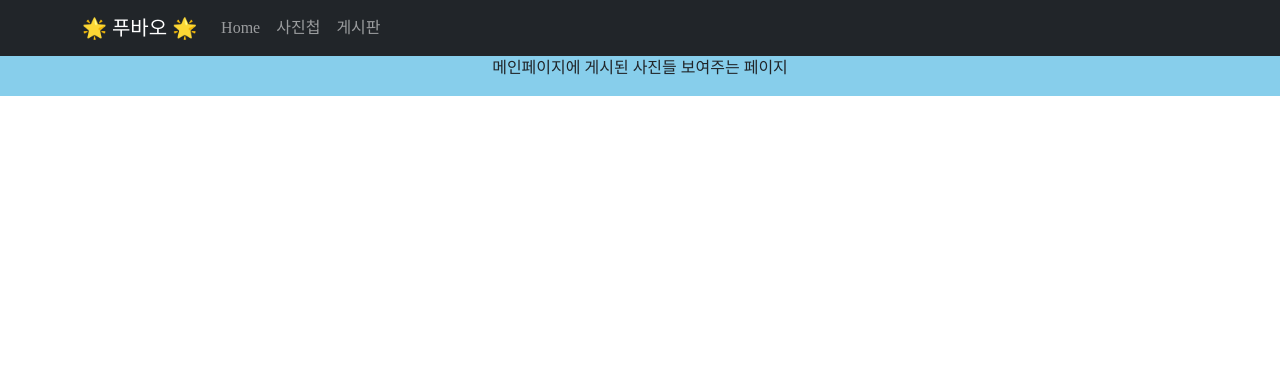
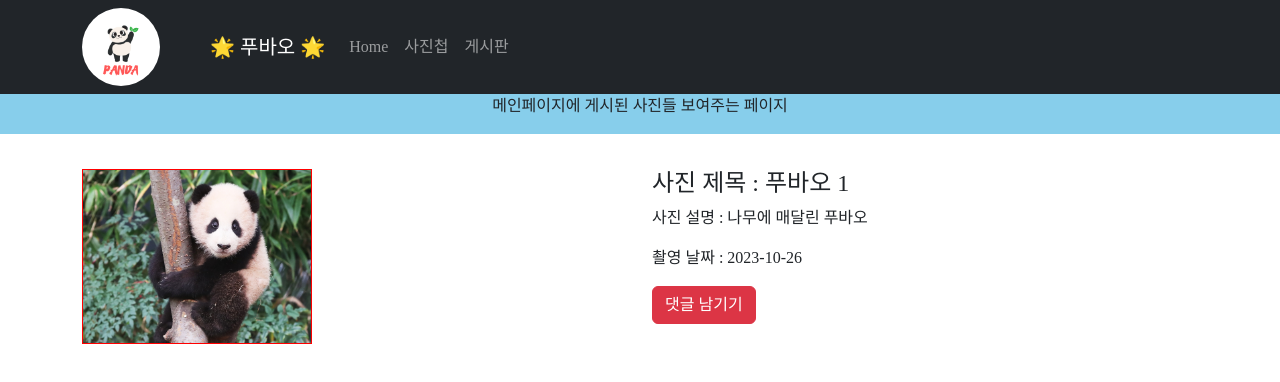
Before and after one commit to kwonminji-v/React_Study, a React (Create React App) app in the folder shop/: page /photo in a window 1280 px wide. Shown: the top 382 px of the page. Built offline with nearby package versions, Linux system fonts and the light colour scheme; a web font is replaced by a local one.

Commit message:
#11.routing_2

```diff
--- a/shop/src/App.js
+++ b/shop/src/App.js
@@ -3,11 +3,13 @@ import "./App.css";
 import "bootstrap/dist/css/bootstrap.min.css";
 import { useState } from "react";
 import data from './data'
-import { Routes, Route, Link } from "react-router-dom"
+import { Routes, Route, Link, useNavigate } from "react-router-dom"
+import Photo from "./Photo"
 
 function App() {
 
   let [datas, setDatas] = useState(data);
+  let navigator = useNavigate();
 
 
 
@@ -16,17 +18,20 @@ function App() {
 
       <Navbar bg="dark" variant="dark">
         <Container>
+          <img src={process.env.PUBLIC_URL + 'img/logo.png'} width="7%" style={{borderRadius:"100px", marginRight:"50px"}} alt=""></img>
           <Navbar.Brand href="#home">🌟 푸바오 🌟</Navbar.Brand>
           <Nav className="me-auto">
             <Nav.Link href="/">Home</Nav.Link>
             <Nav.Link href="/photo">사진첩</Nav.Link>
-            <Nav.Link href="#board">게시판</Nav.Link>
+            <Nav.Link href="/post">게시판</Nav.Link>
           </Nav>
         </Container>
       </Navbar>
 
       <Routes>
-        <Route path="/" element={<div style={{textAlign:"center",height:"50px",backgroundColor:"yellow"}}>이곳은 메인 페이지
+        <Route path="/" element={
+        <>
+        <div style={{textAlign:"center",height:"50px",backgroundColor:"yellow"}}>이곳은 메인 페이지</div>
               <div className="main-bg"></div>
                 <div className="container">
                   <div className="row">
@@ -38,12 +43,19 @@ function App() {
                       })
                     }
                   </div>
-      </div></div>} />
-        <Route path="/photo" element={<div style={{textAlign:"center",height:"40px",backgroundColor:"skyblue"}}>메인페이지에 게시된 사진들 보여주는 페이지</div>} />
+                </div>
+          </>} />
+        <Route path="/photo" element={
+          <>
+          <Photo datas={datas} />
+        </>} />
+        <Route path="/post" element={<div>방명록 쓸 곳입니당</div>}></Route>
       </Routes>
     </div>
   );
 }
+
+
 
 function Card(props) {
   return (
@@ -53,6 +65,7 @@ function Card(props) {
             <h4>사진 제목 : {props.datas[props.i].title}</h4>
             <p>사진 내용 : {props.datas[props.i].content}</p>
             <p>날짜 : {props.datas[props.i].date}</p>
+            <Link to='/photo'>사진 보러 가기</Link>
           </div>
     </>
   )
--- /dev/null
+++ b/shop/src/Photo.js
@@ -0,0 +1,22 @@
+function Photo(props) {
+    return (
+        <>
+        <div style={{textAlign:"center",height:"40px",backgroundColor:"skyblue", marginBottom:"35px"}}>메인페이지에 게시된 사진들 보여주는 페이지</div>
+        <div className="container">
+          <div className="row">
+            <div className="col-md-6">
+            <img src={process.env.PUBLIC_URL + 'img/pubao1.jpg'}  width="230px" alt="" style={{border:"1px solid red"}}/>
+            </div>
+            <div className="col-md-4">
+              <h4>사진 제목 : {props.datas[0].title}</h4>
+              <p>사진 설명 : {props.datas[0].content }</p>
+              <p>촬영 날짜 : {props.datas[0].date}</p>
+              <button className="btn btn-danger">댓글 남기기</button>
+            </div>
+          </div>
+        </div>
+        </>
+    )
+}
+
+export default Photo;
```
Also changed, not shown: shop/public/img/logo.png (added). Lines whose indentation alone changed are shown as unchanged.
